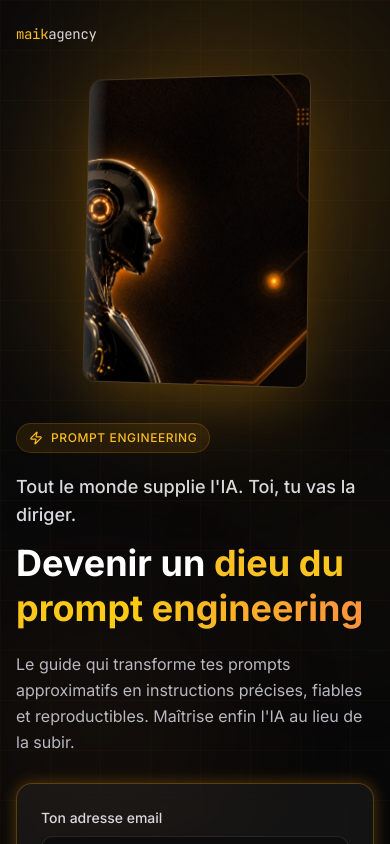
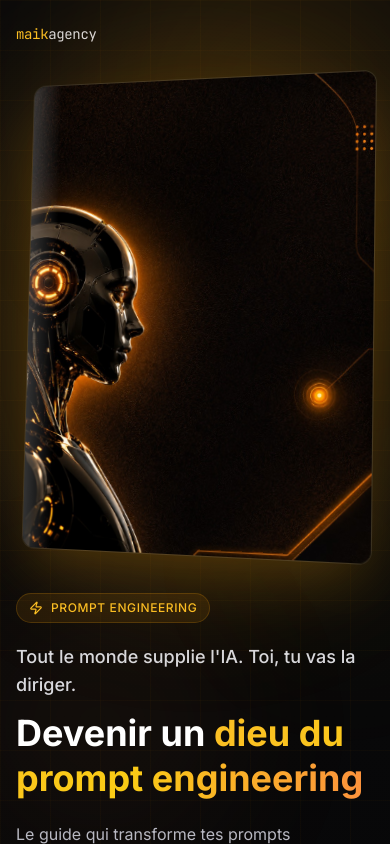
Before and after one commit to hramaros/maikagency-ebooks, a Next.js app: page / in a window 390 px wide. Shown: the top 844 px of the page. Built offline with nearby package versions, Linux system fonts and the light colour scheme; no server answers.

Commit message:
style(mobile): couverture a la meme largeur que le formulaire (max-w-md)

```diff
--- a/src/app/page.tsx
+++ b/src/app/page.tsx
@@ -79,11 +79,11 @@ export default function Home() {
               initial={{ opacity: 0, y: 30, rotateY: -24 }}
               animate={{ opacity: 1, y: 0, rotateY: 0 }}
               transition={{ duration: 0.8, ease: [0.4, 0, 0.2, 1] }}
-              className="relative"
+              className="relative w-full max-w-md md:w-auto"
             >
               {/* Halo lumineux derrière la couverture */}
               <div className="absolute -inset-8 bg-accent-500/20 blur-3xl rounded-full" aria-hidden="true" />
-              <div className="packshot relative w-[230px] sm:w-[280px] lg:w-[340px] rounded-xl overflow-hidden shadow-2xl shadow-accent-500/20 ring-1 ring-white/10">
+              <div className="packshot relative w-full md:w-[280px] lg:w-[340px] rounded-xl overflow-hidden shadow-2xl shadow-accent-500/20 ring-1 ring-white/10">
                 <Image
                   src={BOOK.coverSrc}
                   alt={BOOK.coverAlt}
```
